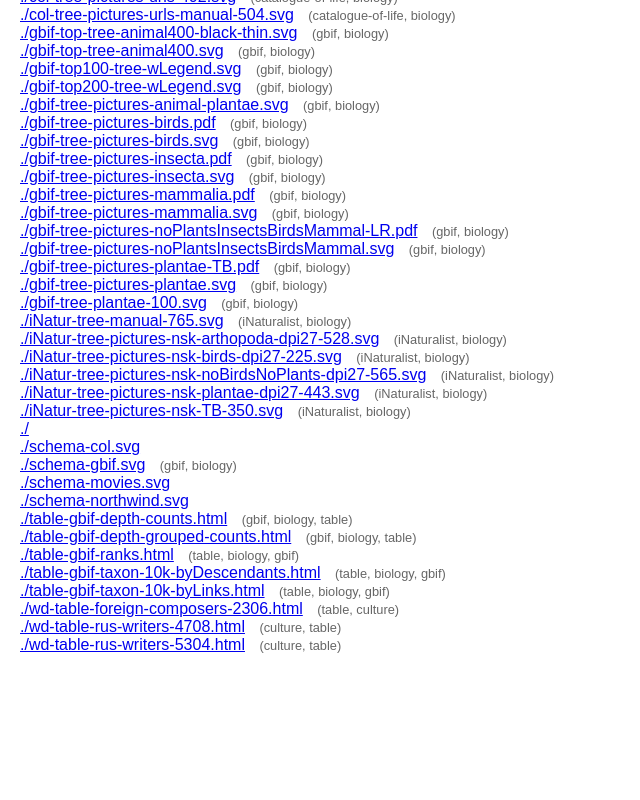
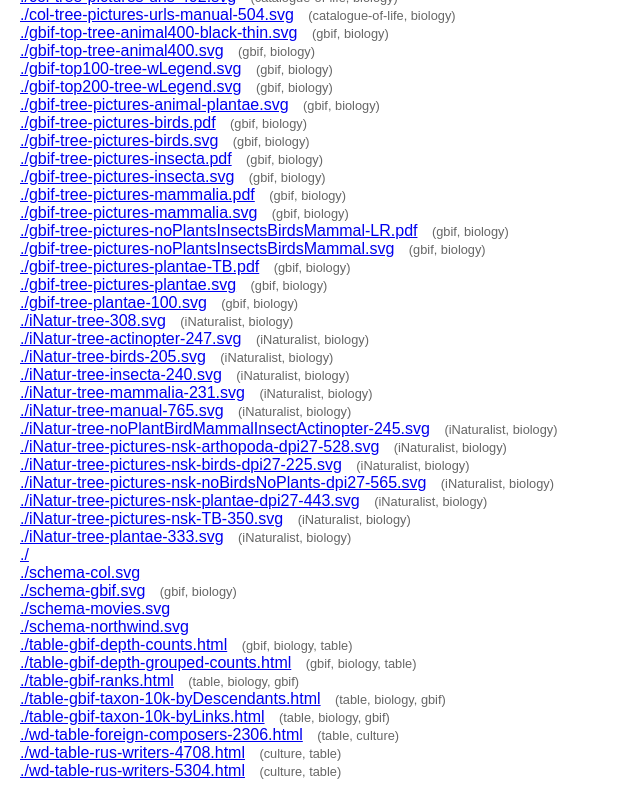
Before and after one commit to Podbrushkin/Podbrushkin.github.io, a plain HTML site: page index.html in a window 1280 px wide. Shown: the part 929-1729 px from the top of the page, without its empty margins (0-640 px from the left). Before the commit the page ends 1603 px from the top, so only its background shows below. Drawn offline with Linux system fonts and the light colour scheme.

Commit message:
upd index

```diff
--- a/index.html
+++ b/index.html
@@ -223,7 +223,25 @@
             <a href="./gbif-tree-plantae-100.svg" target="_blank" >./gbif-tree-plantae-100.svg</a>
             <span class='item-tags'>(gbif, biology)</span>
         </div>        <div class="item" data-tags="iNaturalist,biology">
+            <a href="./iNatur-tree-308.svg" target="_blank" >./iNatur-tree-308.svg</a>
+            <span class='item-tags'>(iNaturalist, biology)</span>
+        </div>        <div class="item" data-tags="iNaturalist,biology">
+            <a href="./iNatur-tree-actinopter-247.svg" target="_blank" >./iNatur-tree-actinopter-247.svg</a>
+            <span class='item-tags'>(iNaturalist, biology)</span>
+        </div>        <div class="item" data-tags="iNaturalist,biology">
+            <a href="./iNatur-tree-birds-205.svg" target="_blank" >./iNatur-tree-birds-205.svg</a>
+            <span class='item-tags'>(iNaturalist, biology)</span>
+        </div>        <div class="item" data-tags="iNaturalist,biology">
+            <a href="./iNatur-tree-insecta-240.svg" target="_blank" >./iNatur-tree-insecta-240.svg</a>
+            <span class='item-tags'>(iNaturalist, biology)</span>
+        </div>        <div class="item" data-tags="iNaturalist,biology">
+            <a href="./iNatur-tree-mammalia-231.svg" target="_blank" >./iNatur-tree-mammalia-231.svg</a>
+            <span class='item-tags'>(iNaturalist, biology)</span>
+        </div>        <div class="item" data-tags="iNaturalist,biology">
             <a href="./iNatur-tree-manual-765.svg" target="_blank" >./iNatur-tree-manual-765.svg</a>
+            <span class='item-tags'>(iNaturalist, biology)</span>
+        </div>        <div class="item" data-tags="iNaturalist,biology">
+            <a href="./iNatur-tree-noPlantBirdMammalInsectActinopter-245.svg" target="_blank" >./iNatur-tree-noPlantBirdMammalInsectActinopter-245.svg</a>
             <span class='item-tags'>(iNaturalist, biology)</span>
         </div>        <div class="item" data-tags="iNaturalist,biology">
             <a href="./iNatur-tree-pictures-nsk-arthopoda-dpi27-528.svg" target="_blank" >./iNatur-tree-pictures-nsk-arthopoda-dpi27-528.svg</a>
@@ -239,6 +257,9 @@
             <span class='item-tags'>(iNaturalist, biology)</span>
         </div>        <div class="item" data-tags="iNaturalist,biology">
             <a href="./iNatur-tree-pictures-nsk-TB-350.svg" target="_blank" >./iNatur-tree-pictures-nsk-TB-350.svg</a>
+            <span class='item-tags'>(iNaturalist, biology)</span>
+        </div>        <div class="item" data-tags="iNaturalist,biology">
+            <a href="./iNatur-tree-plantae-333.svg" target="_blank" >./iNatur-tree-plantae-333.svg</a>
             <span class='item-tags'>(iNaturalist, biology)</span>
         </div>        <div class="item" data-tags="">
             <a href="./index.html" target="_blank" >./</a>
```
Also changed, not shown: tags.tsv (+14 -0 lines), iNatur-tree-308.svg (added), iNatur-tree-actinopter-247.svg (added), iNatur-tree-birds-205.svg (added), iNatur-tree-insecta-240.svg (added), iNatur-tree-mammalia-231.svg (added), iNatur-tree-noPlantBirdMammalInsectActinopter-245.svg (added), iNatur-tree-plantae-333.svg (added).
